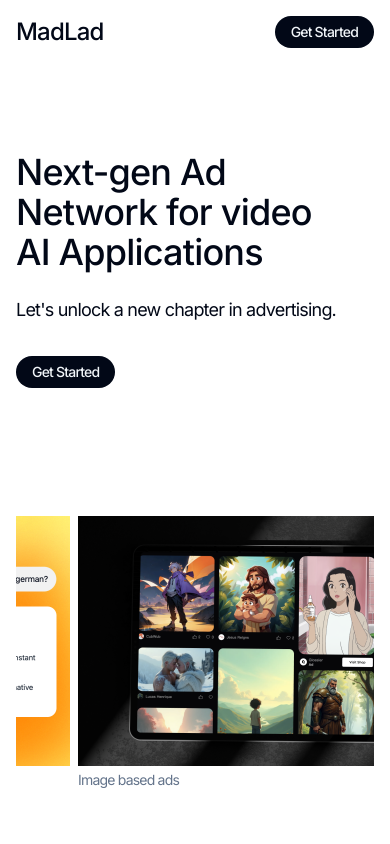
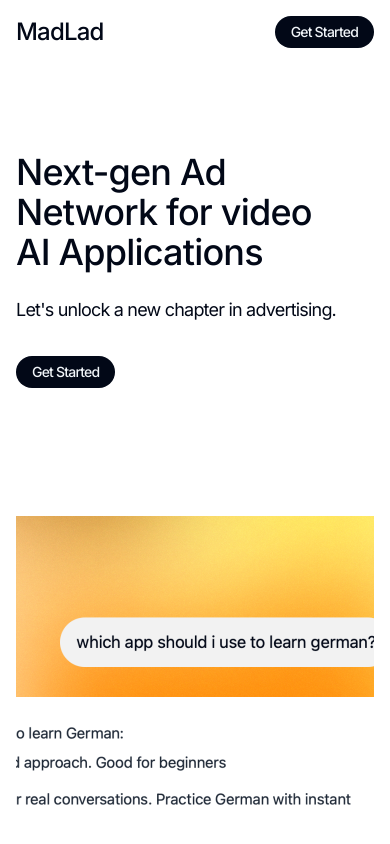
Before and after one commit to koahlabs/landing, a Next.js app: page / in a window 390 px wide. Shown: the top 844 px of the page. Built offline with nearby package versions, Linux system fonts and the light colour scheme; no server answers.

Commit message:
remove window ref

```diff
--- a/src/app/page.tsx
+++ b/src/app/page.tsx
@@ -7,23 +7,24 @@
 import { motion, AnimatePresence } from "framer-motion";
 import Marquee from "react-fast-marquee";
 import Image from "next/image";
+import { useTheme } from "next-themes";
 
 function Carousel() {
-  const [width, setWidth] = useState(700);
-  const [height, setHeight] = useState(500);
+  // const [width, setWidth] = useState(700);
+  // const [height, setHeight] = useState(500);
 
-  useEffect(() => {
-    const handleResize = () => {
-      const isMobile = window.innerWidth < 768;
-      setWidth(isMobile ? 350 : 700);
-      setHeight(isMobile ? 250 : 500);
-    };
+  // useEffect(() => {
+  //   const handleResize = () => {
+  //     const isMobile = window.innerWidth < 768;
+  //     setWidth(isMobile ? 350 : 700);
+  //     setHeight(isMobile ? 250 : 500);
+  //   };
 
-    handleResize(); // Set initial size
-    window.addEventListener("resize", handleResize);
+  //   handleResize(); // Set initial size
+  //   window.addEventListener("resize", handleResize);
 
-    return () => window.removeEventListener("resize", handleResize);
-  }, []);
+  //   return () => window.removeEventListener("resize", handleResize);
+  // }, []);
 
   return (
     <Marquee style={{ width: "100%" }}>
@@ -45,9 +46,9 @@
           <Image
             src={item.src}
             alt={item.alt}
-            width={width}
-            height={height}
-            style={{ width: width, height: height }}
+            width={700}
+            height={500}
+            style={{ width: 700, height: 500 }}
           />
           <span className="text-muted-foreground text-sm sm:text-base">
             {item.caption}
@@ -83,7 +84,7 @@
 }
 
 export default function Home() {
-  const isDarkTheme = window.matchMedia("(prefers-color-scheme: dark)").matches;
+  const { systemTheme } = useTheme();
   const [currentWord, setCurrentWord] = useState("text");
 
   useEffect(() => {
@@ -278,9 +279,9 @@
             </Suspense>
             <OrbitControls />
             <AsciiRenderer
-              fgColor={isDarkTheme ? "white" : "black"}
-              bgColor={isDarkTheme ? "#121212" : "white"}
-              key={isDarkTheme.toString()} // Add this line to force re-render when theme changes
+              fgColor={systemTheme === "dark" ? "white" : "black"}
+              bgColor={systemTheme === "dark" ? "#121212" : "white"}
+              key={systemTheme} // Add this line to force re-render when theme changes
             />
           </Canvas>
         </div>
```
